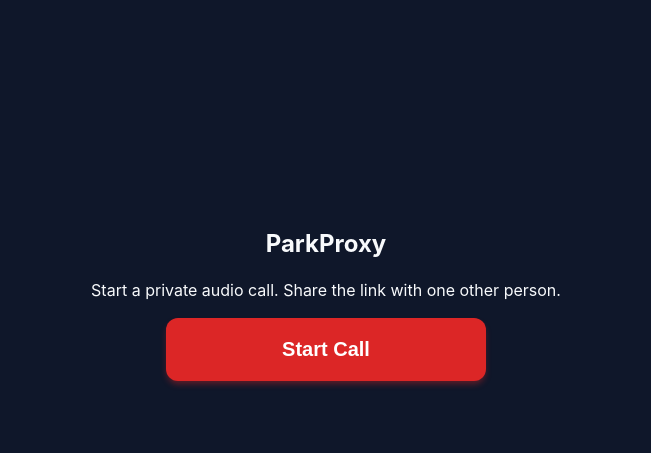
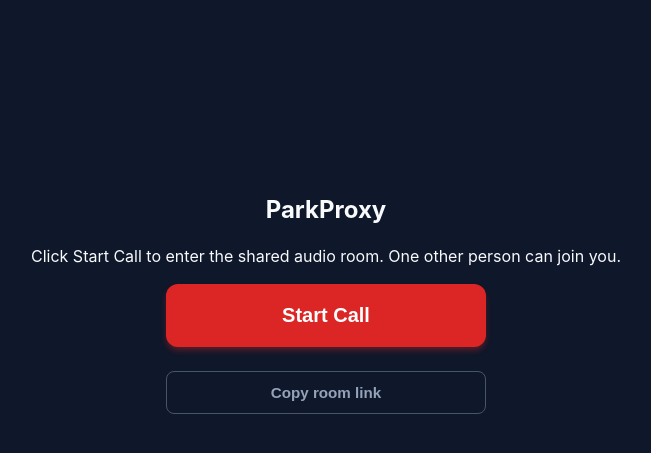
Before and after one commit to Sayantan-Chatterjee-2619/ParkProxy, a FastAPI app: page / in a window 1280 px wide. Shown: the part 145-598 px from the top of the page, without its empty margins (314-965 px from the left). Run offline with FastAPI, Linux system fonts and the light colour scheme.

Commit message:
frontend modified

```diff
--- a/templates/index.html
+++ b/templates/index.html
@@ -263,10 +263,10 @@
       <p>Private audio calls &mdash; no phone numbers, no personal data.</p>
     </header>
 
-    <!-- Lobby: start a call -->
+    <!-- Lobby: start a call in the shared room -->
     <section id="lobby">
       <h2>ParkProxy</h2>
-      <p>Start a private audio call. Share the link with one other person.</p>
+      <p>Click Start Call to enter the shared audio room. One other person can join you.</p>
       <button id="start-btn">Start Call</button>
       <button id="copy-btn" class="hidden">Copy room link</button>
     </section>
@@ -337,6 +337,9 @@
     }
 
     const MAX_ROOM_LENGTH = 64;
+
+// Single shared room — everyone who clicks Start Call joins here
+const PUBLIC_ROOM = "parkproxy-public";
 
     /* --------------------------------------------------------------
        DOM elements
@@ -660,32 +663,21 @@
        UI initialization
        -------------------------------------------------------------- */
     function initUI() {
-      // Pre-fill room from query param if someone opened a shared link
-      const params = new URLSearchParams(location.search);
-      const paramRoom = params.get("room");
-      if (paramRoom) {
-        roomId = paramRoom;
-        copyBtnEl.classList.remove("hidden");
-        copyBtnEl.title = buildRoomUrl(roomId);
-      }
+      // Single shared room — everyone joins the same room
+      roomId = PUBLIC_ROOM;
+      copyBtnEl.classList.remove("hidden");
+      copyBtnEl.title = buildRoomUrl(PUBLIC_ROOM);
 
       startBtnEl.addEventListener("click", async () => {
-        // Generate a unique room id automatically
-        const room = generateRoomId();
-        roomId = room;
-        copyBtnEl.classList.remove("hidden");
-        copyBtnEl.title = buildRoomUrl(roomId);
-
         startBtnEl.disabled = true;
         startBtnEl.textContent = "Calling&hellip;";
 
         try {
           await initLocalStream();
 
-          await connectSignaling(room);
+          await connectSignaling(PUBLIC_ROOM);
 
           // Wait for the server to assign a WebRTC role (offerer/answerer).
-          // The person who clicks Start Call is the first connection = offerer.
           await waitForRole();
 
           // Fetch time-limited TURN credentials before creating the peer
```
